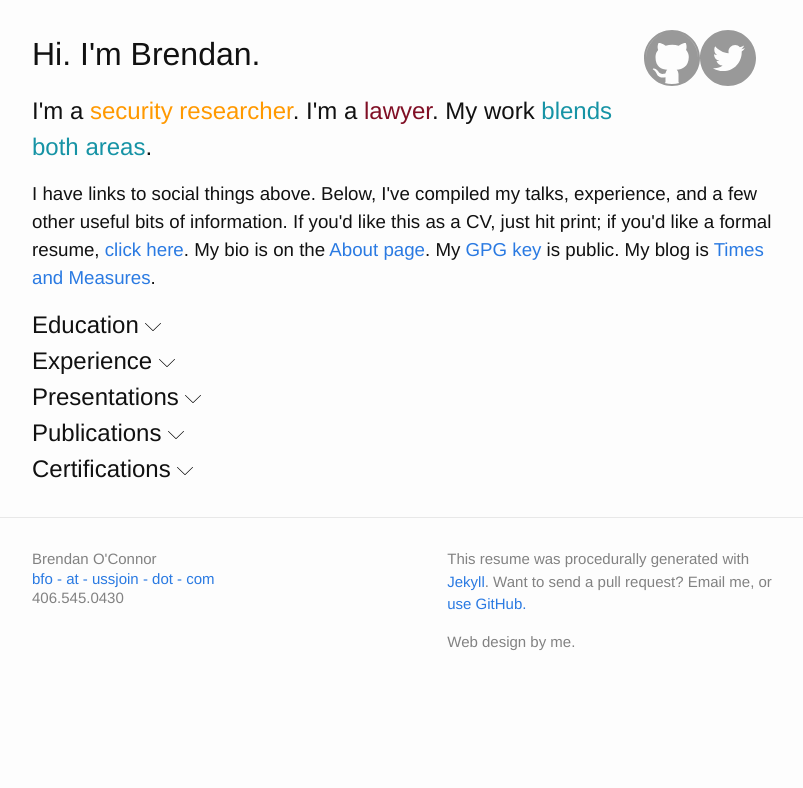
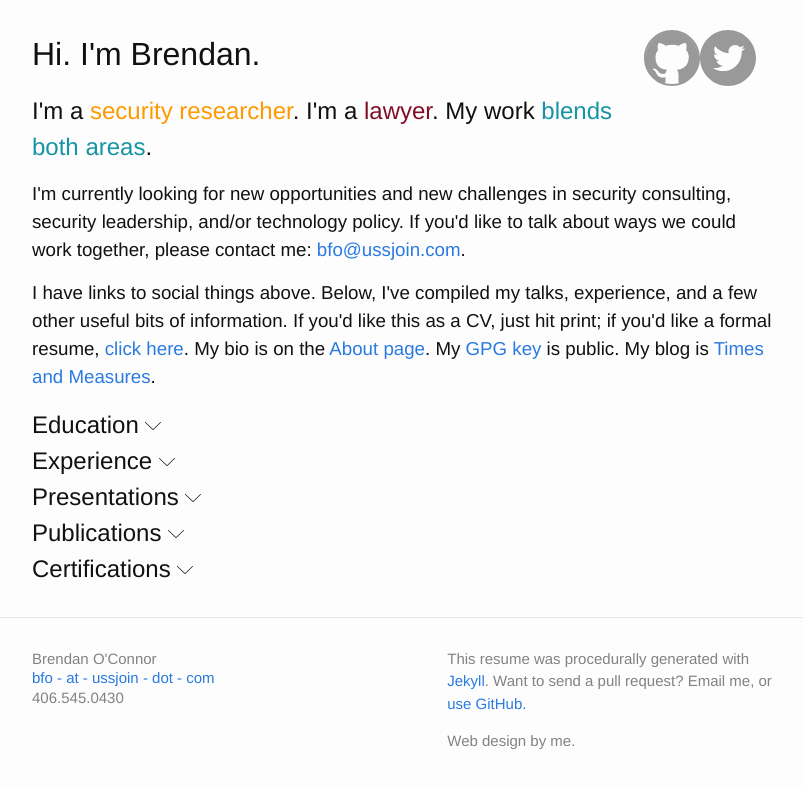
Before and after one commit to ussjoin/ussjoin.com, a Jekyll site: the page built from index.html, in a window 1280 px wide. Shown: the top 788 px of the page, without its empty margins (238-1041 px from the left). Built offline with Jekyll 4.4.1, drawn with Linux system fonts in a browser that asks for light colours.

Commit message:
Adding PDF resume, looking for job info, and minor wording update.

```diff
--- a/_data/resume.json
+++ b/_data/resume.json
@@ -47,7 +47,7 @@
       "title": "Senior Security Advisor",
       "location": "Leviathan Security Group",
       "dates": "2014 - ",
-      "prose": "I work as a Senior Security Advisor in Leviathan's Risk and Advisory Services group, where I advise enterprise clients on risk and compliance (GRC), security strategy, and policy, including responding to their clients' and vendors' security assessments and audits, and assisting with security questions for client engineering teams. I also took one client through a first-time SOC 2 audit process, including designing internal controls, identifying necessary remediations before the audit period, and eventually working with the on-site audit team. In addition, I co-wrote four whitepapers on forced data localization as it affects security, available at <a href=\"http://www.valueofcloudsecurity.com\">http://www.valueofcloudsecurity.com</a>. From 2014 until mid-2015, I worked as a Senior Security Consultant on Leviathan's Technical Services team.",
+      "prose": "I work as a Senior Security Advisor in Leviathan's Risk and Advisory Services group, where I advise enterprise clients on risk and compliance (GRC), security strategy, and policy, including responding to their clients' and vendors' security assessments and audits, and assisting with security questions for client engineering teams. I also took one client through a first-time SOC 2 audit process, including designing internal controls, identifying necessary remediation activities before the audit period, and eventually working with the on-site audit team. My clients span compliance areas, including ISO 27000-series, HIPAA, SSAE-16, and others. In addition, I co-wrote four whitepapers on forced data localization as it affects security, available at <a href=\"http://www.valueofcloudsecurity.com\">http://www.valueofcloudsecurity.com</a>. From 2014 until mid-2015, I worked as a Senior Security Consultant on Leviathan's Technical Services team.",
       "tags": ["technical"]
     },
     {
@@ -699,7 +699,7 @@
     },
     {
       "resume": false,
-      "title": "Vice-Chair, Information Security Committee, Section of Science and Technology (Two Terms: 2014-2015, 2015-2016)",
+      "title": "Vice-Chair, Information Security Committee, Section of Science and Technology (Three Terms: 2014-2015, 2015-2016, 2016-2017)",
       "organization": "American Bar Association",
       "date": "2014-08-05",
       "tags": ["technical", "legal"]
--- a/index.html
+++ b/index.html
@@ -19,6 +19,7 @@ layout: default
     </div>
     <h1>Hi. I'm Brendan.</h1>
     <h2>I'm a <span class="technicaltext">security researcher</span>. I'm a <span class="legaltext">lawyer</span>. My work <span class="technicallegaltext">blends both areas</span>.</h2>
+    <h3>I'm currently looking for new opportunities and new challenges in security consulting, security leadership, and/or technology policy. If you'd like to talk about ways we could work together, please contact me: <a href="mailto:bfo@ussjoin.com">bfo@ussjoin.com</a>.</h3>
     <h3>I have links to social things above. Below, I've compiled my talks, experience, and a few other useful bits of information. If you'd like this as a CV, just hit print; if you'd like a formal resume, <a href="resume.html">click here</a>. My bio is on the <a href="/about/">About page</a>. My <a href="0xB58EDA54.asc">GPG key</a> is public. My blog is <a href="http://blog.ussjoin.com">Times and Measures</a>.</h3>
   </div>
 
--- a/resume.html
+++ b/resume.html
@@ -19,7 +19,8 @@ layout: default
     </div>
     <h1>Hi. I'm Brendan.</h1>
     <h2>I'm a <span class="technicaltext">security researcher</span>. I'm a <span class="legaltext">lawyer</span>. My work <span class="technicallegaltext">blends both areas</span>.</h2>
-    <h3>This is my short resume. If you'd like to have a copy, just hit print; if you'd like a full CV, <a href="/">click here</a>. My bio is on the <a href="/about/">About page</a>.</h3>
+    <h3>I'm currently looking for new opportunities and new challenges in security consulting, security leadership, and/or technology policy. If you'd like to talk about ways we could work together, please contact me: <a href="mailto:bfo@ussjoin.com">bfo@ussjoin.com</a>.</h3>
+    <h3>This is my short resume. If you'd like to have a copy, just hit print or <a href="Brendan O'Connor - Resume.pdf">click here for a PDF</a>; if you'd like a full CV, <a href="/">click here</a>. My bio is on the <a href="/about/">About page</a>.</h3>
   </div>
 
   <div class="categoryholder">
```
Also changed, not shown: 1 other file.
